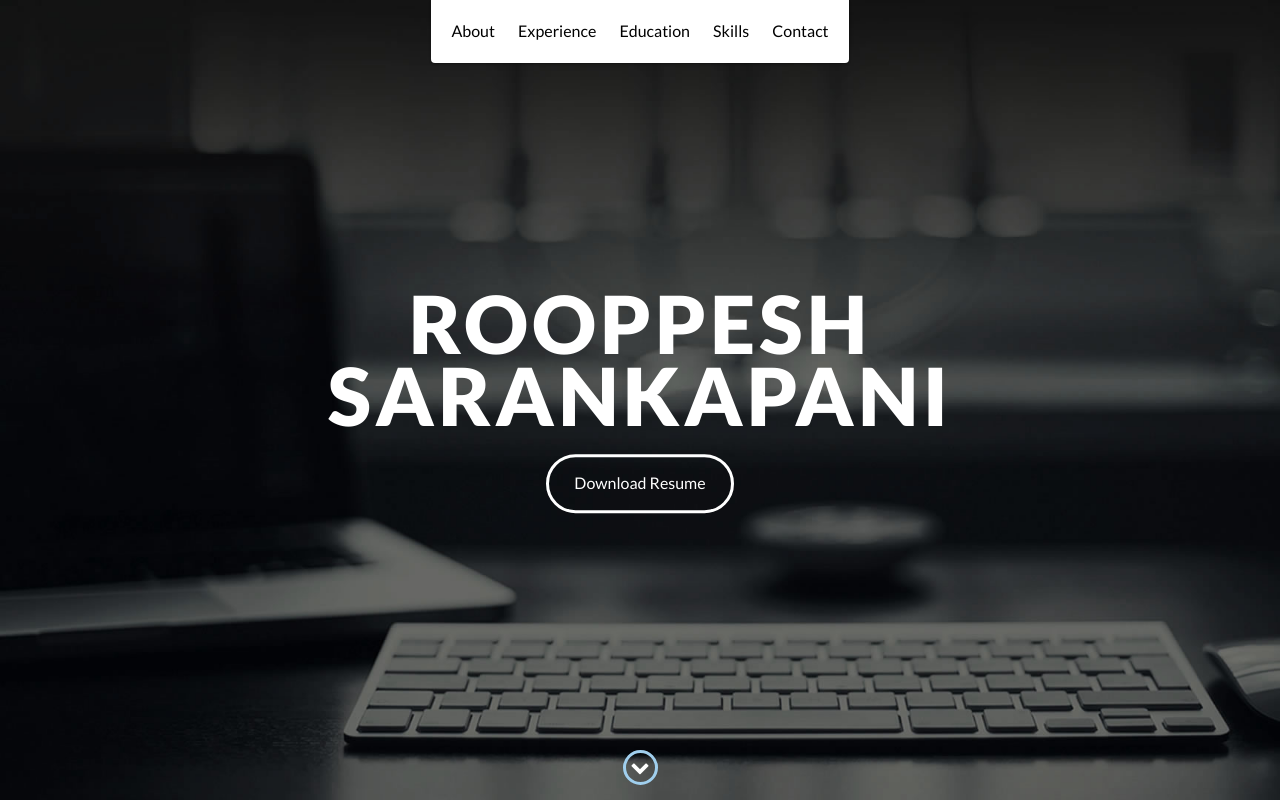
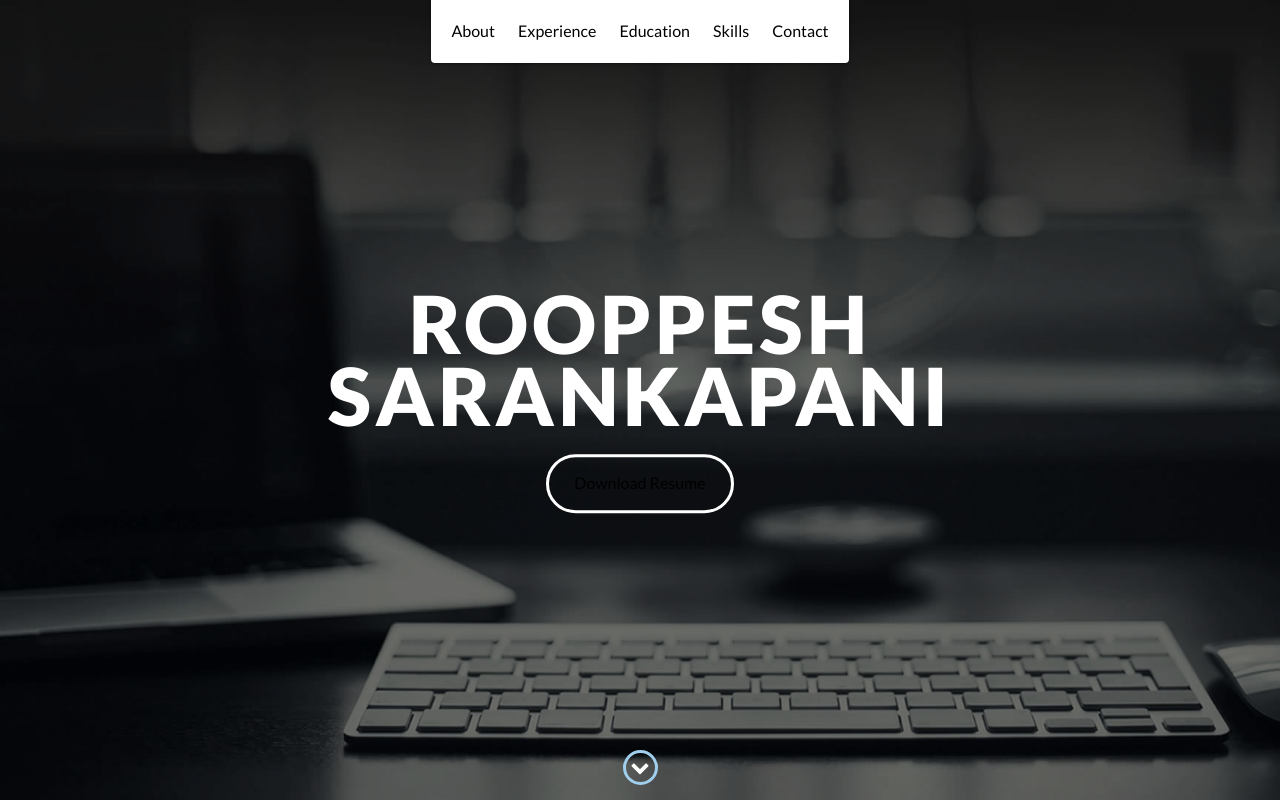
Before and after one commit to Rooppesh/rooppesh.github.io, a website: page index.html in a window 1280 px wide. Shown: the top 800 px of the page. Drawn offline with nearby package versions, Linux system fonts and the light colour scheme.

Commit message:
Update index.html

```diff
--- a/index.html
+++ b/index.html
@@ -109,7 +109,7 @@ window.onload = function() {
         <div id="lead-content">
             <h1>Rooppesh Sarankapani</h1>
 <br/>
-            <a href="http://bit.ly/rooppesh_cv" class="btn-rounded-white">Download Resume</a>
+            <a href="http://bit.ly/rooppesh_cv" class="btn-rounded-white" style="color:black">Download Resume</a>
         </div>
         <!-- End #lead-content -->
 
```
